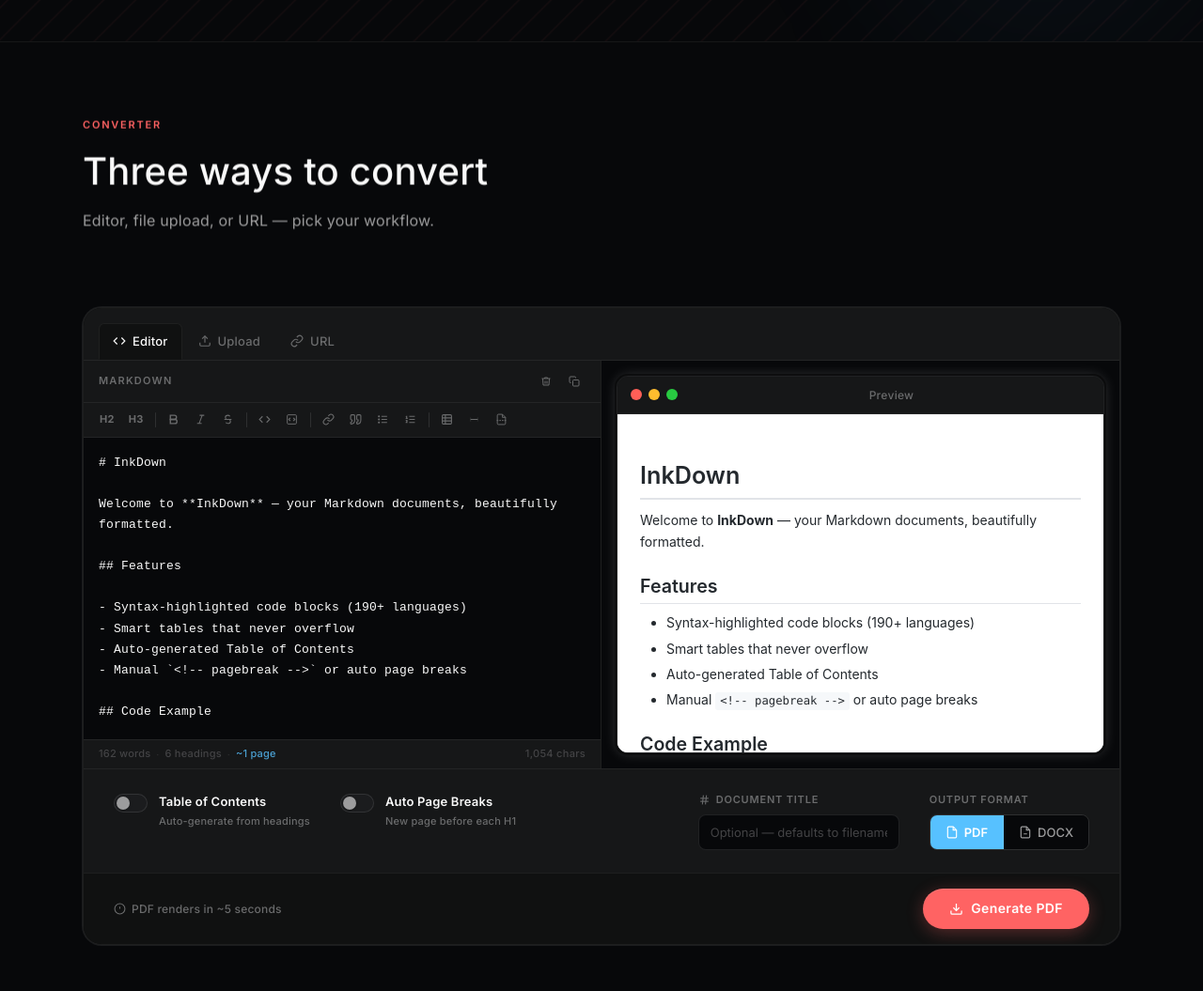
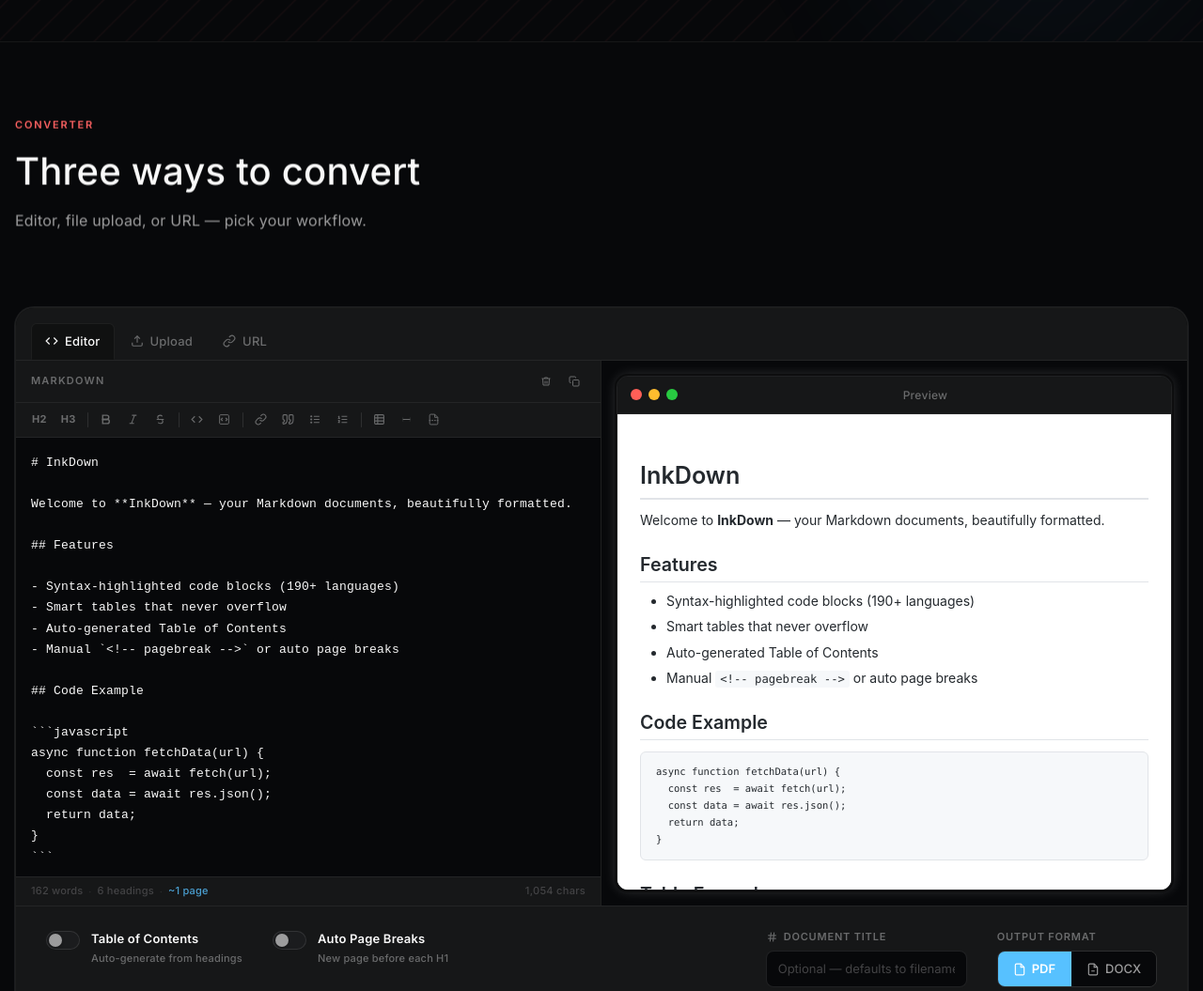
Before and after one commit to Aryansin1234/InkDown, a website: page public/index.html in a window 1280 px wide. Shown: the part 720-1775 px from the top of the page at 94% size. Drawn offline with nearby package versions, Linux system fonts and the light colour scheme.

Commit message:
updated the UI

```diff
--- a/public/app.css
+++ b/public/app.css
@@ -132,9 +132,9 @@
 /* ── Container ──────────────────────────────────────────────── */
 .container {
   width: 100%;
-  max-width: 1200px;
+  max-width: 1440px;
   margin: 0 auto;
-  padding: 0 var(--space-xl);
+  padding: 0 var(--space-md);
 }
 
 /* ── Utility ────────────────────────────────────────────────── */
@@ -825,7 +825,7 @@
 .panel-body {
   display: grid;
   grid-template-columns: 1fr 1fr;
-  min-height: 420px;
+  min-height: 580px;
 }
 
 /* Editor pane */
@@ -1921,8 +1921,8 @@
 }
 
 /* Large desktop */
-@media (min-width: 1200px) {
-  .container { padding: 0 var(--space-2xl); }
+@media (min-width: 1440px) {
+  .container { padding: 0 var(--space-lg); }
   .features-grid { grid-template-columns: repeat(3, 1fr); }
 }
 
```
